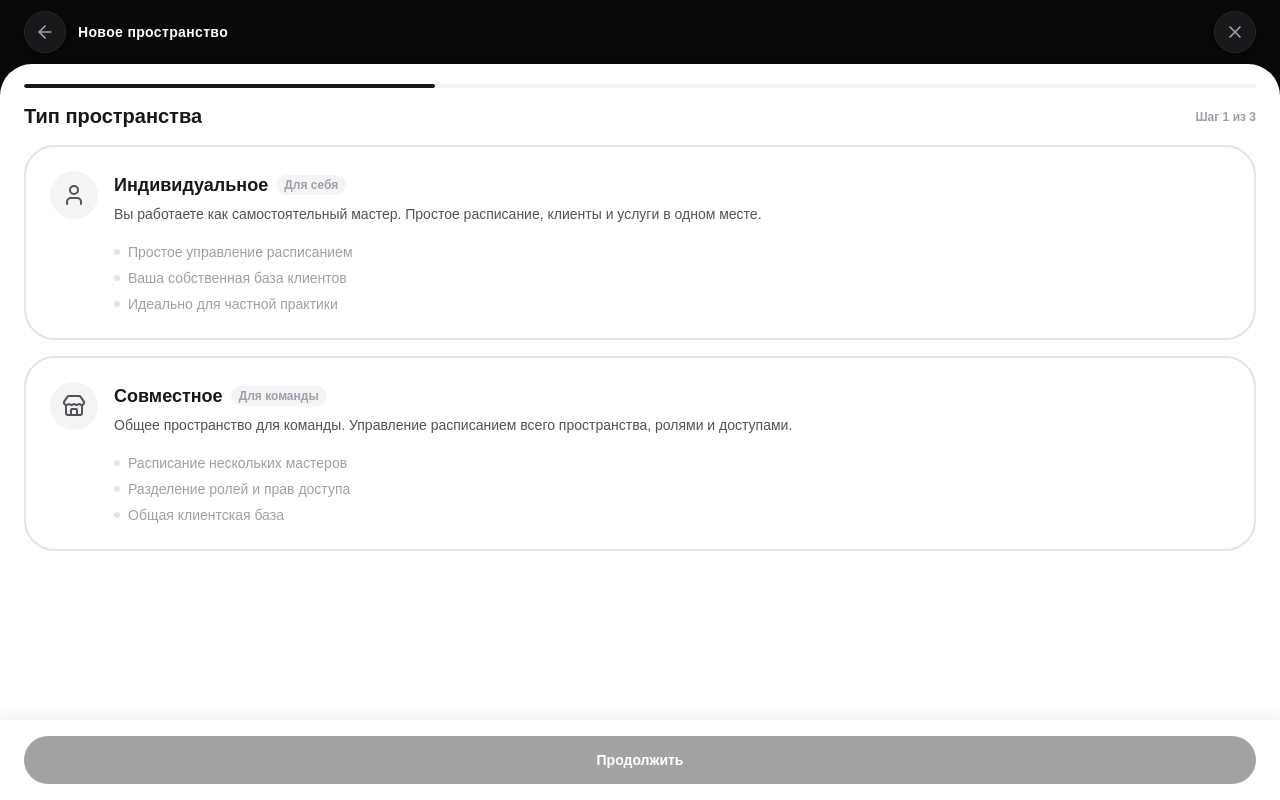
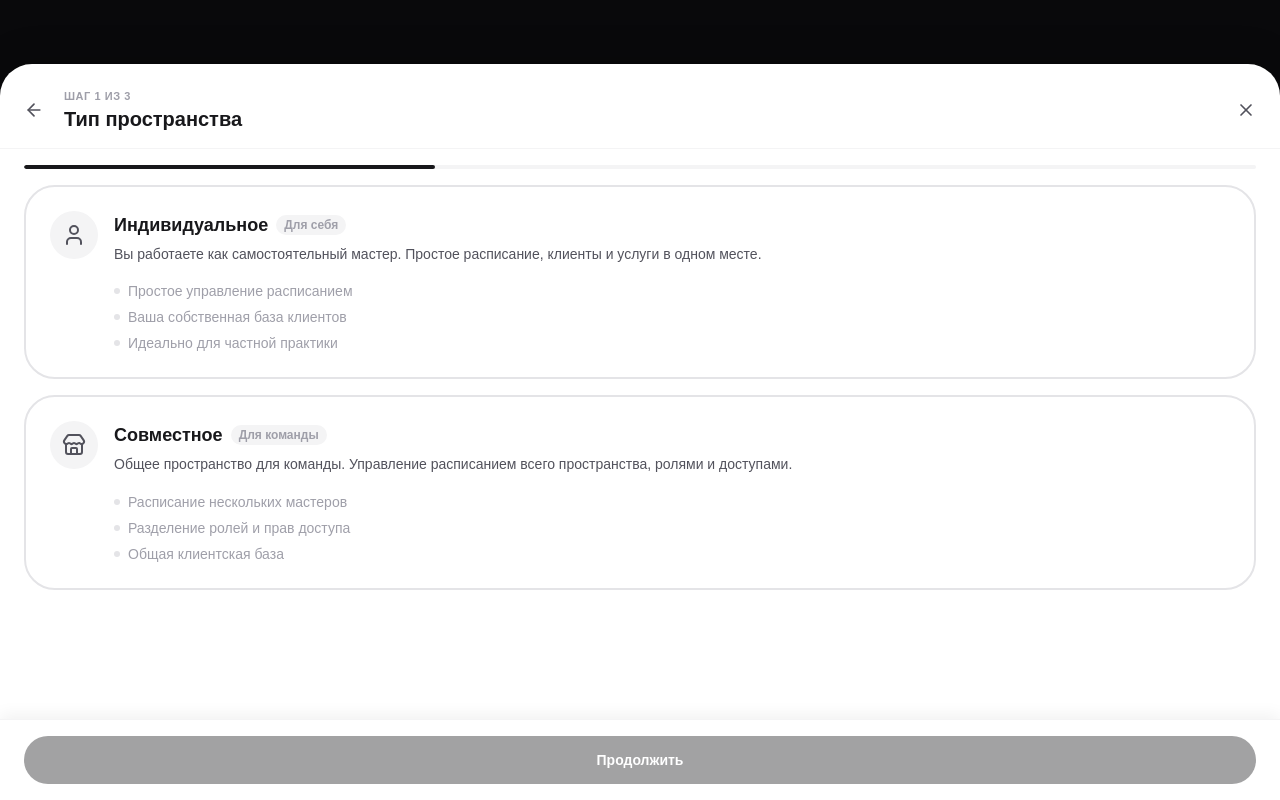
Before and after one commit to bliky-app/client, a React (Vite) app in the folder apps/web/: page /workspace/new in a window 1280 px wide. Built offline with nearby package versions, Linux system fonts and the light colour scheme; sample sign-in values are in the browser's storage.

Commit message:
style: restore clean unified sheet header inside white modal panels

```diff
--- a/apps/web/src/pages/settings/UserSettingsPage.tsx
+++ b/apps/web/src/pages/settings/UserSettingsPage.tsx
@@ -183,24 +183,23 @@ export default function UserSettingsPage() {
 
   return (
     <div className="flex flex-col flex-1 bg-hub-base h-svh overflow-hidden">
-      {/* Functional Top Hub Header */}
-      <div className="h-16 px-6 flex items-center justify-between shrink-0 z-30">
-        <h2 className="text-sm font-bold text-hub-text tracking-wide">
-          Настройки профиля
-        </h2>
+      {/* White wizard panel */}
+      <div className="flex flex-col flex-1 bg-panel-base rounded-t-[32px] mt-16 shadow-[0_-8px_32px_rgba(0,0,0,0.18)] overflow-hidden animate-in slide-in-from-bottom-8 fade-in duration-300 ease-out">
+        {/* Header */}
+        <div className="flex items-center justify-between gap-3 px-6 pt-6 pb-4 shrink-0 border-b border-panel-border-subtle">
+          <h1 className="text-xl font-bold text-panel-text leading-tight truncate">
+            Профиль
+          </h1>
 
           <button
             type="button"
             onClick={() => navigate("/")}
-          className="p-2.5 rounded-2xl bg-hub-surface border border-hub-border text-hub-text-muted hover:text-hub-text hover:bg-hub-surface-hover transition-all active:scale-95 shadow-sm"
-          title="Закрыть"
+            className="p-2 -mr-2 rounded-full text-panel-text-muted hover:text-panel-text hover:bg-panel-surface-hover transition-colors"
           >
             <X className="w-5 h-5" />
           </button>
         </div>
 
-      {/* White wizard panel */}
-      <div className="flex flex-col flex-1 bg-panel-base rounded-t-[32px] shadow-[0_-8px_32px_rgba(0,0,0,0.18)] overflow-hidden animate-in slide-in-from-bottom-8 fade-in duration-300 ease-out">
         {/* Content Body */}
         <div className="flex-1 overflow-y-auto px-6 pt-6 flex flex-col relative">
           {error && (
--- a/apps/web/src/pages/workspace/CreateWorkspacePage.tsx
+++ b/apps/web/src/pages/workspace/CreateWorkspacePage.tsx
@@ -101,55 +101,46 @@ export default function CreateWorkspacePage() {
 
   return (
     <div className="flex flex-col flex-1 bg-hub-base h-svh overflow-hidden">
-      {/* Functional Top Hub Header */}
-      <div className="h-16 px-6 flex items-center justify-between shrink-0 z-30">
-        <div className="flex items-center gap-3">
+      {/* White wizard panel */}
+      <div className="flex flex-col flex-1 bg-panel-base rounded-t-[32px] mt-16 shadow-[0_-8px_32px_rgba(0,0,0,0.18)] overflow-hidden animate-in slide-in-from-bottom-8 fade-in duration-300 ease-out">
+        {/* Header */}
+        <div className="flex items-center gap-3 px-6 pt-6 pb-4 shrink-0 border-b border-panel-border-subtle">
           <button
             type="button"
             onClick={handleBack}
-            className="p-2.5 rounded-2xl bg-hub-surface border border-hub-border text-hub-text-muted hover:text-hub-text hover:bg-hub-surface-hover transition-all active:scale-95 shadow-sm"
-            title="Назад"
+            className="p-2 -ml-2 rounded-full text-panel-text-muted hover:text-panel-text hover:bg-panel-surface-hover transition-colors"
           >
             <ArrowLeft className="w-5 h-5" />
           </button>
 
-          <h2 className="text-sm font-bold text-hub-text tracking-wide">
-            Новое пространство
-          </h2>
+          <div className="flex-1 min-w-0">
+            <p className="text-[11px] font-bold text-panel-text-subtle uppercase tracking-wider mb-0.5">
+              Шаг {step + 1} из {totalSteps}
+            </p>
+            <h1 className="text-xl font-bold text-panel-text leading-tight truncate">
+              {step === 0 && "Тип пространства"}
+              {step === 1 && "Детали пространства"}
+              {step === 2 && "График работы"}
+            </h1>
           </div>
 
           <button
             type="button"
             onClick={() => navigate("/")}
-          className="p-2.5 rounded-2xl bg-hub-surface border border-hub-border text-hub-text-muted hover:text-hub-text hover:bg-hub-surface-hover transition-all active:scale-95 shadow-sm"
-          title="Закрыть"
+            className="p-2 -mr-2 rounded-full text-panel-text-muted hover:text-panel-text hover:bg-panel-surface-hover transition-colors"
           >
             <X className="w-5 h-5" />
           </button>
         </div>
 
-      {/* White wizard panel */}
-      <div className="flex flex-col flex-1 bg-panel-base rounded-t-[32px] shadow-[0_-8px_32px_rgba(0,0,0,0.18)] overflow-hidden animate-in slide-in-from-bottom-8 fade-in duration-300 ease-out">
-        {/* Step Progress Line */}
-        <div className="px-6 pt-5 pb-2 shrink-0">
+        {/* Progress bar */}
+        <div className="px-6 pt-4 pb-2 shrink-0">
           <div className="h-1 bg-panel-border-subtle rounded-full overflow-hidden">
             <div
               className="h-full bg-panel-text rounded-full transition-all duration-500 ease-out"
               style={{ width: `${((step + 1) / totalSteps) * 100}%` }}
             />
           </div>
-        </div>
-
-        {/* Step Title Header inside white panel */}
-        <div className="px-6 pt-2 pb-2 shrink-0 flex items-center justify-between">
-          <h1 className="text-xl font-bold text-panel-text leading-tight truncate">
-            {step === 0 && "Тип пространства"}
-            {step === 1 && "Детали пространства"}
-            {step === 2 && "График работы"}
-          </h1>
-          <span className="text-xs font-semibold text-panel-text-subtle">
-            Шаг {step + 1} из {totalSteps}
-          </span>
         </div>
 
         {/* Step content scroll body */}
```
Lines whose indentation alone changed are shown as unchanged.
